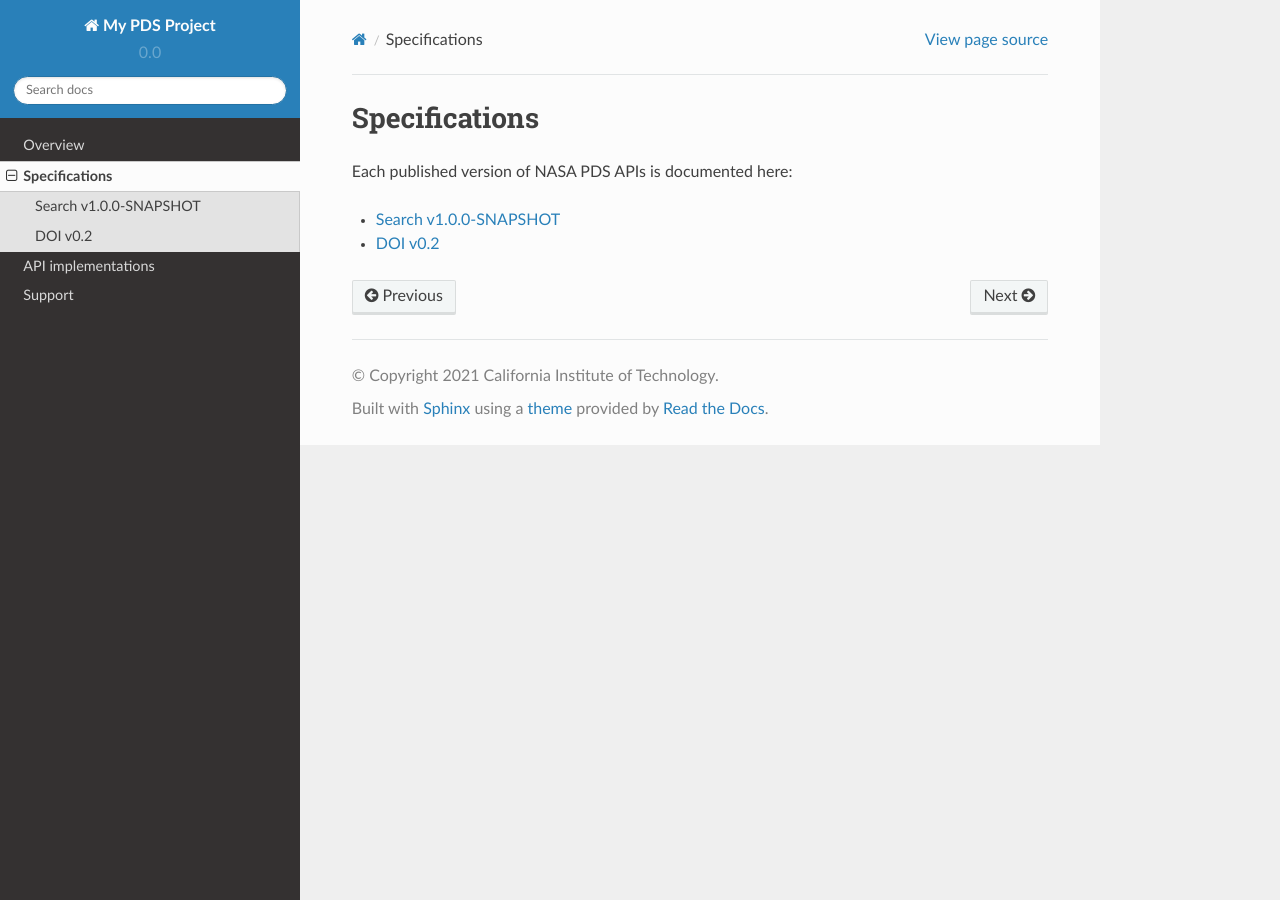
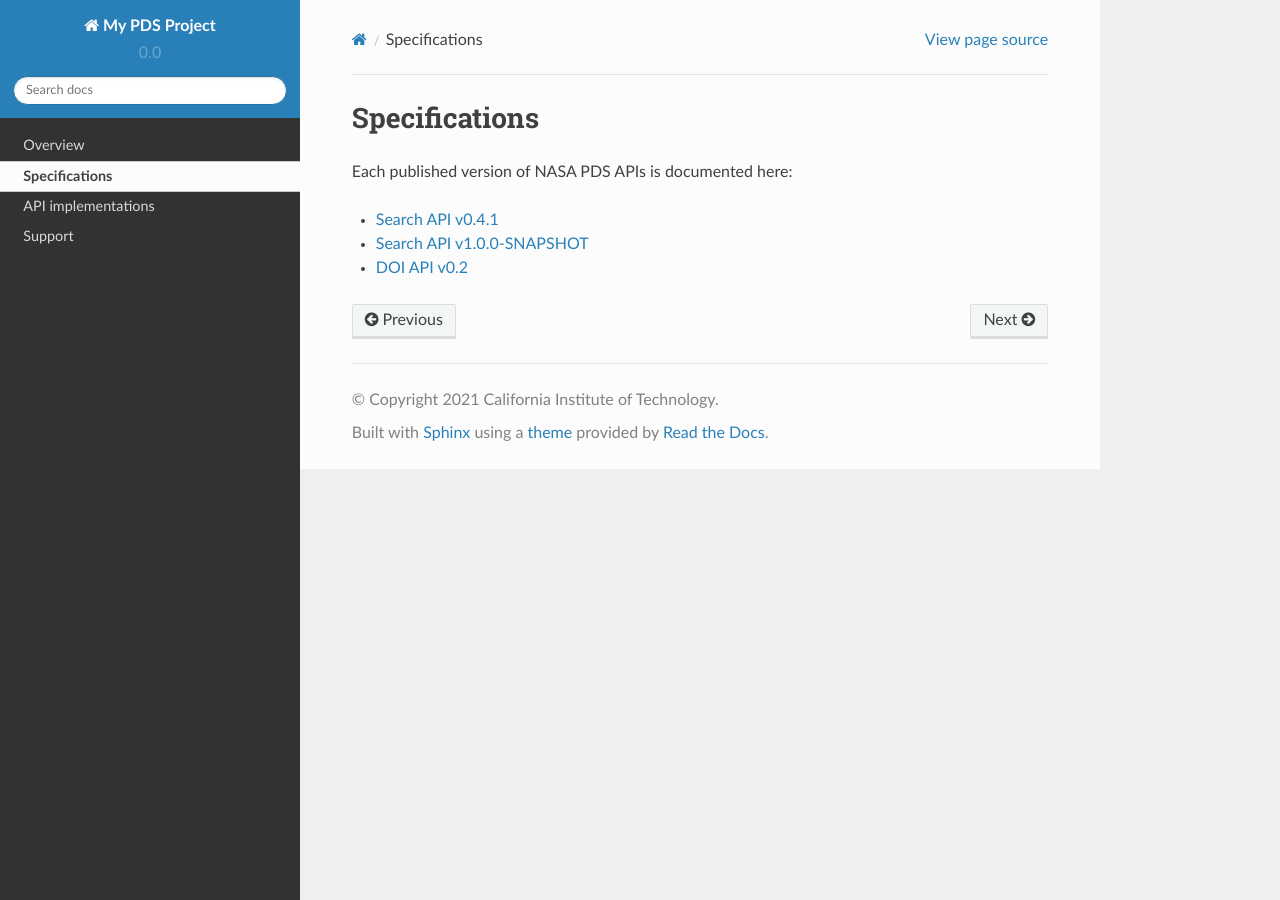
Before and after one commit to NASA-PDS/pds-api, a Sphinx documentation site: the page built from docs/source/specifications.rst, in a window 1280 px wide. Built offline with Sphinx 7.4.7 and the Read the Docs theme 2.0.0, drawn with Linux system fonts in a browser that asks for light colours.

Commit message:
add version 0.4.1 of the search API

```diff
--- a/docs/source/conf.py
+++ b/docs/source/conf.py
@@ -38,7 +38,6 @@ extensions = [
     'sphinx.ext.autosummary',
     'sphinx_rtd_theme',
     'sphinx.ext.intersphinx',
-    'sphinxcontrib.openapi',
     'sphinxcontrib.redoc'
 ]
 
@@ -72,6 +71,12 @@ redoc_uri = 'https://cdn.jsdelivr.net/npm/redoc@2.0.0-alpha.17/bundles/redoc.sta
 redoc = [
     {
         'name': 'PDS Search API',
+        'page': 'specifications/search-v0.4.1-redoc',
+        'spec': '../../specs/PDS_APIs-search-0.4.1-swagger.yaml',
+        'embed': True,
+    },
+    {
+        'name': 'PDS Search API',
         'page': 'specifications/search-v1.0.0-SNAPSHOT-redoc',
         'spec': '../../specs/PDS_APIs-search-1.0.0-SNAPSHOT-swagger.yaml',
         'embed': True,
--- a/docs/source/specifications.rst
+++ b/docs/source/specifications.rst
@@ -3,8 +3,7 @@ Specifications
 
 Each published version of NASA PDS APIs is documented here:
 
-.. toctree::
-   :maxdepth: 1
 
-   specifications/search-v1.0.0-SNAPSHOT
-   specifications/doi-v0.2
+- `Search API v0.4.1 <specifications/search-v0.4.1-redoc.html>`_
+- `Search API v1.0.0-SNAPSHOT <specifications/search-v1.0.0-SNAPSHOT-redoc.html>`_
+- `DOI API v0.2 <specifications/doi-v0.2-redoc.html>`_
```
Also changed, not shown: README.md (+3 -6 lines), docs/source/specifications/search-v0.4.1.rst (added, +9 -0 lines).
